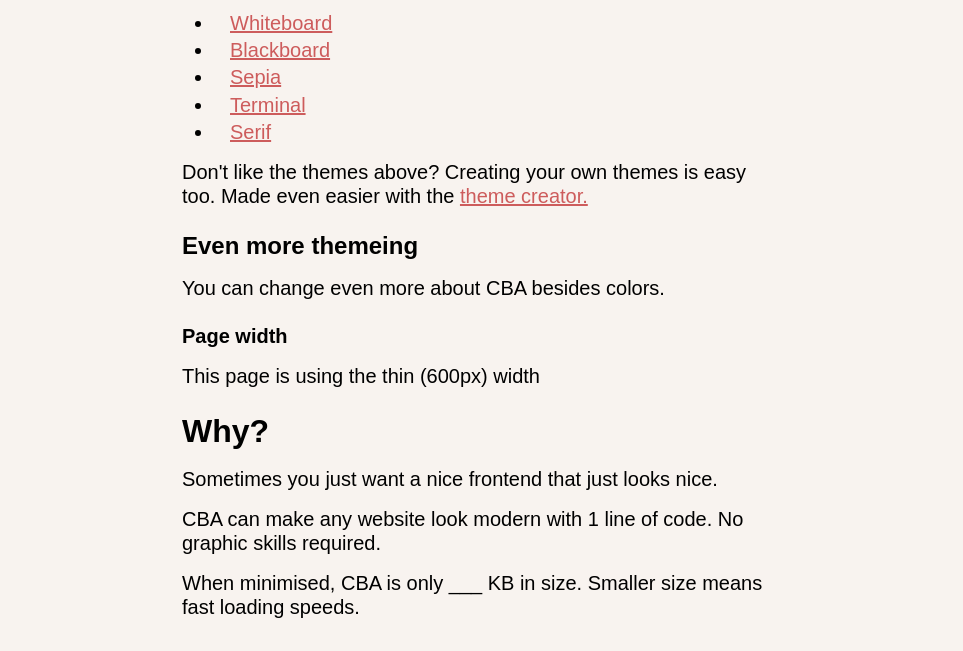
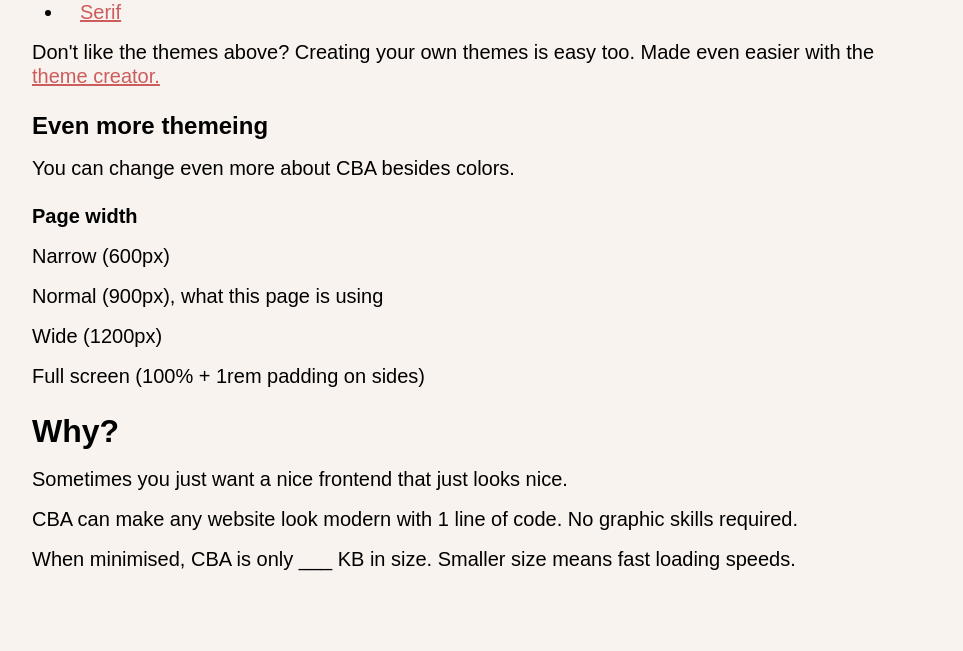
Before and after one commit to nightmono/cba, a plain HTML site: page index.html in a window 1280 px wide. Shown: the part 733-1384 px from the top of the page, without its empty margins (158-1121 px from the left). After the commit the page ends 1336 px from the top, so only its background shows below. Drawn offline with Linux system fonts and the light colour scheme; a small style sheet from the web is missing.

Commit message:
Add theme width details As well as set page width to normal (900px)

```diff
--- a/index.html
+++ b/index.html
@@ -57,7 +57,10 @@
         <p>You can change even more about CBA besides colors.</p>
 
         <h3>Page width</h3>
-        <p>This page is using the thin (600px) width</p>
+        <p>Narrow (600px)</p>
+        <p>Normal (900px), what this page is using</p>
+        <p>Wide (1200px)</p>
+        <p>Full screen (100% + 1rem padding on sides)</p>
 
         <h1 id="why">Why?</h1>
         <p>Sometimes you just want a nice frontend that just looks nice.</p>
--- a/style.css
+++ b/style.css
@@ -1,8 +1,8 @@
 @import url("https://cdn.jsdelivr.net/npm/@xz/fonts@1/serve/prodigy-sans.min.css");
 
 :root {
-    --page-width: 600px;
-    --card-width: 200px;
+    --page-width: 900px;
+    --aside-width: 300px;
     --fg: #000000;
     --primary: #cd5c5c;
     --bg: #f8f3ef;
@@ -128,7 +128,7 @@
 }
 
 section aside {
-    max-width: var(--card-width);
+    width: var(--aside-width);
 }
 
 button {
```
